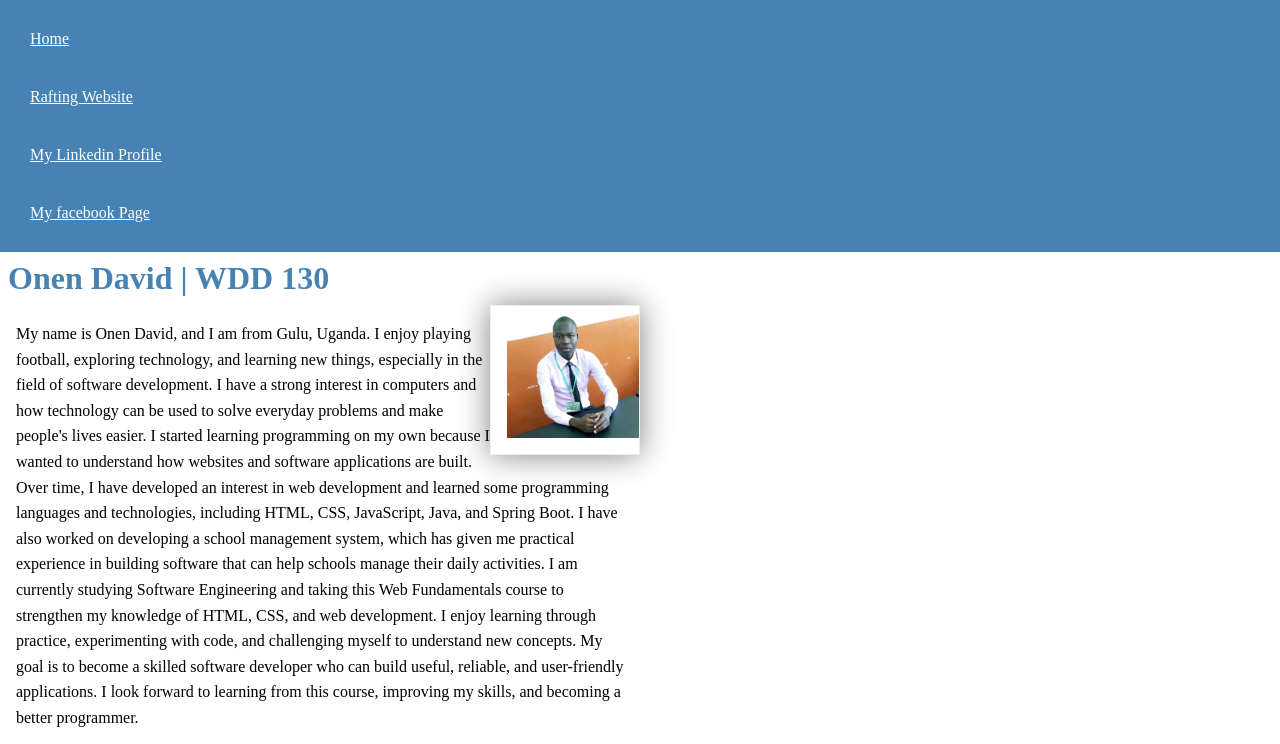
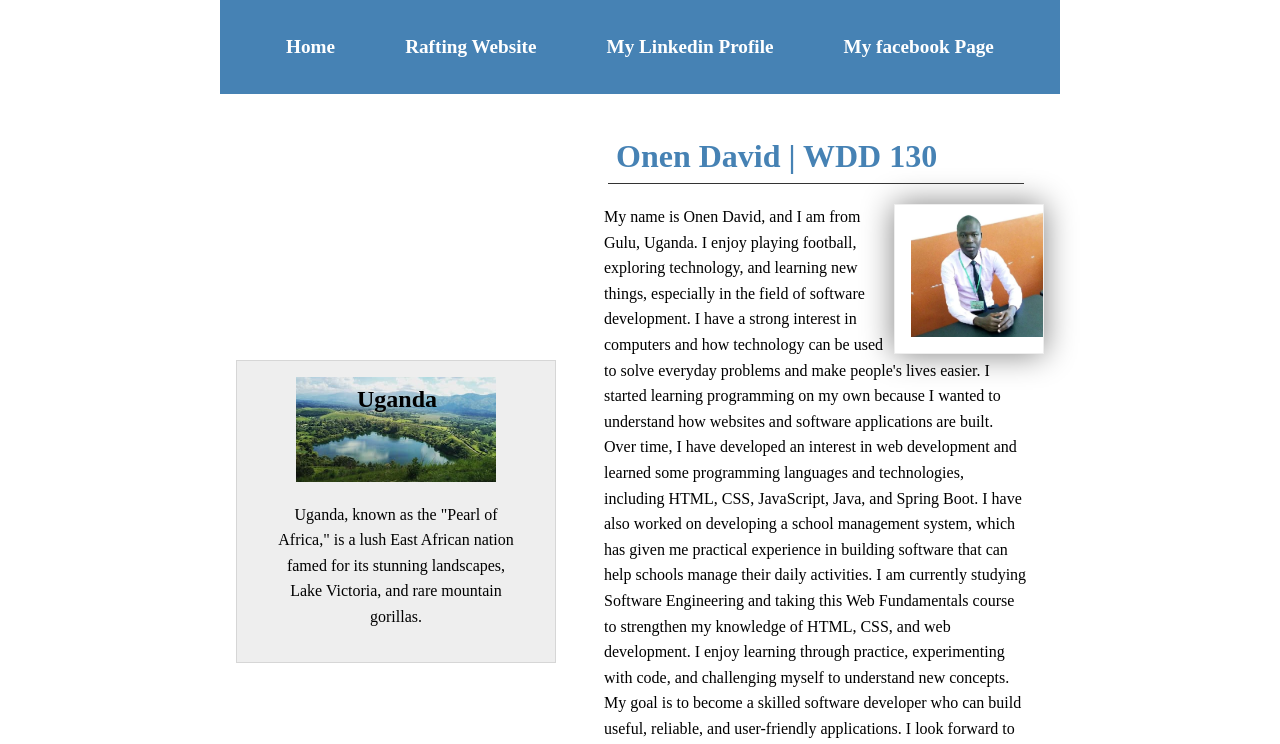
Before and after one commit to onen-david/wdd130, a plain HTML site: page index.html in a window 1280 px wide. Shown: the top 744 px of the page. Drawn offline with Linux system fonts and the light colour scheme.

Commit message:
Adding grid to main and aside

```diff
--- a/index.html
+++ b/index.html
@@ -19,6 +19,8 @@
             <a href="https://www.facebook.com/share//1E6ZLRvN3k/">My facebook Page</a>
         </nav>
     </header>
+
+    <div class="grid">
 
         <main>
             <h1>Onen David | WDD 130</h1>
@@ -42,6 +44,10 @@
             <p>Uganda, known as the "Pearl of Africa," is a lush East African nation famed for its stunning landscapes, Lake Victoria, and rare mountain gorillas.
             </p>
         </aside>
+
+    </div>
+
+
     <footer>
         <p>&copy;2026 &#10070; Onen David &#10070; Gulu, Uganda</p>
     </footer>
--- a/styles/styles.css
+++ b/styles/styles.css
@@ -16,21 +16,46 @@
 h1 {
     color: var(--primary-color);
     padding: .5rem;
+    border-bottom: var(--primary-border-thinckness) solid var(--secondary-color);
+    margin: 20px;
 }
 
 nav {
     background-color: var(--primary-color);
-    padding: 10px;
+    padding: 1rem;
+    display: flex;
+    justify-content: space-evenly;
+    align-items: center;
 }
 
 nav a {
-    color: white;
+    color: #fff;
     display: block;
     padding: 20px;
+    text-decoration: none;
+    font-size: 1.2rem;
+    font-weight: 700;
 }
 
 main {
     max-width: 640px;
+}
+
+header,
+.grid,
+footer {
+    max-width: 840px;
+    margin: 0 auto;
+}
+
+.grid {
+    display: grid;
+    align-items: center;
+}
+
+main {
+    grid-column: 2/3;
+    margin: 1rem;
 }
 
 main img {
@@ -50,9 +75,11 @@ p {
 }
 
 aside {
-    width: 20em;
+    width: 20rem;
     text-align: var(--primary-text-align);
     position: relative;
+    grid-column: 1/2;
+    grid-row: 1/2;
 }
 
 aside h2 {
--- a/week04/styles/layout-exercises.css
+++ b/week04/styles/layout-exercises.css
@@ -24,18 +24,25 @@ div {
 .flex {
     background-color: #aba;
     /* write declarations here */
+    display: flex;
+    justify-content: center;
+    align-items: center;
 
 }
 
 .grid {
     background-color: #abb;
     /* write declarations here */
+    display: grid;
+    place-items: center;
 
 }
 
 .container2 {
     /* write declarations here */
-
+    display: flex;
+    flex-wrap: wrap;
+    justify-content: space-around;
 }
 
 .two {
@@ -45,11 +52,14 @@ div {
 
 .container3 {
     /* write declarations here */
+    display: grid;
+    grid-template-columns: repeat(3, 1fr);
 
 }
 
 .columns-3 {
     /* write declaration here */
+    grid-column: span 3;
 
 }
 
```
Lines whose indentation alone changed are shown as unchanged.
